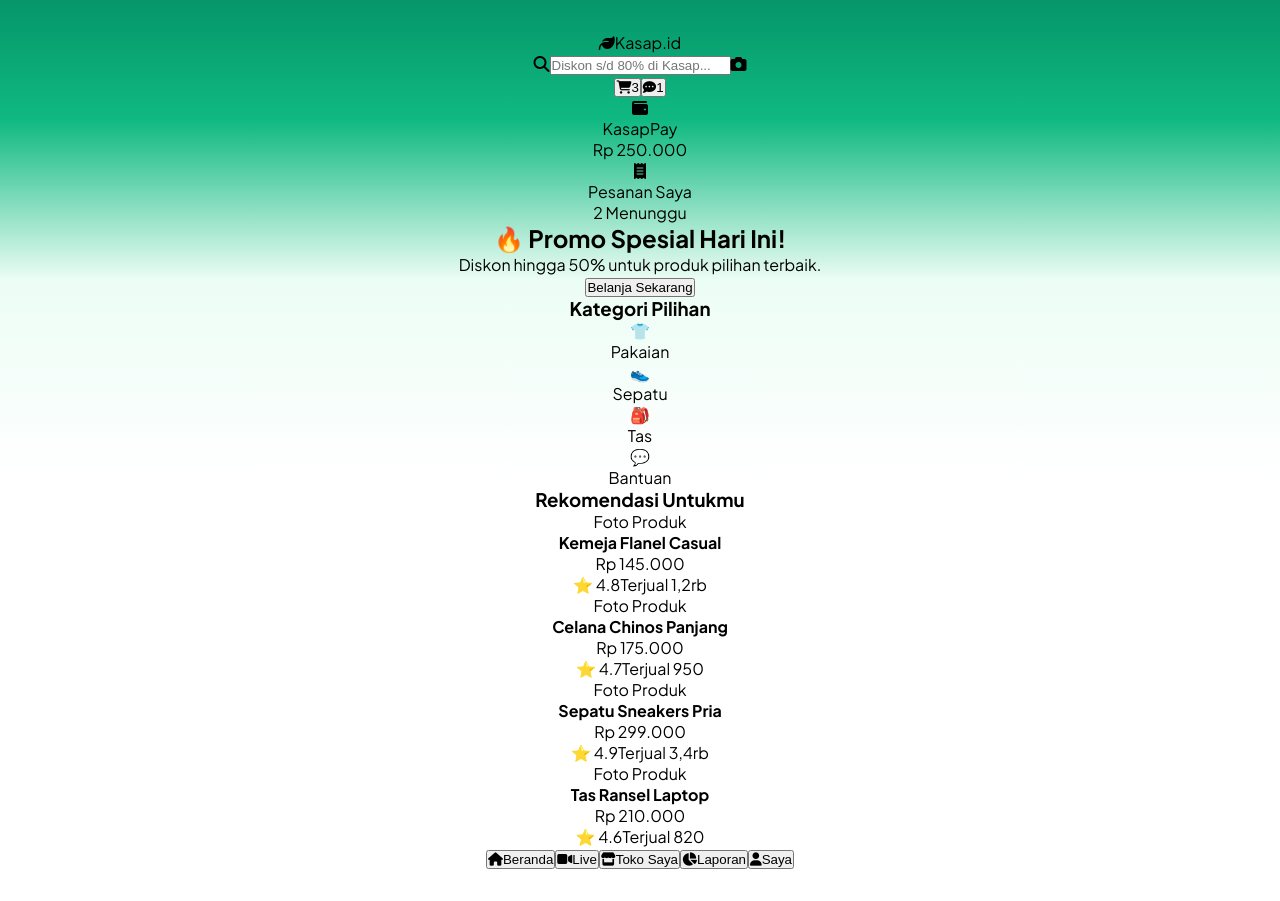
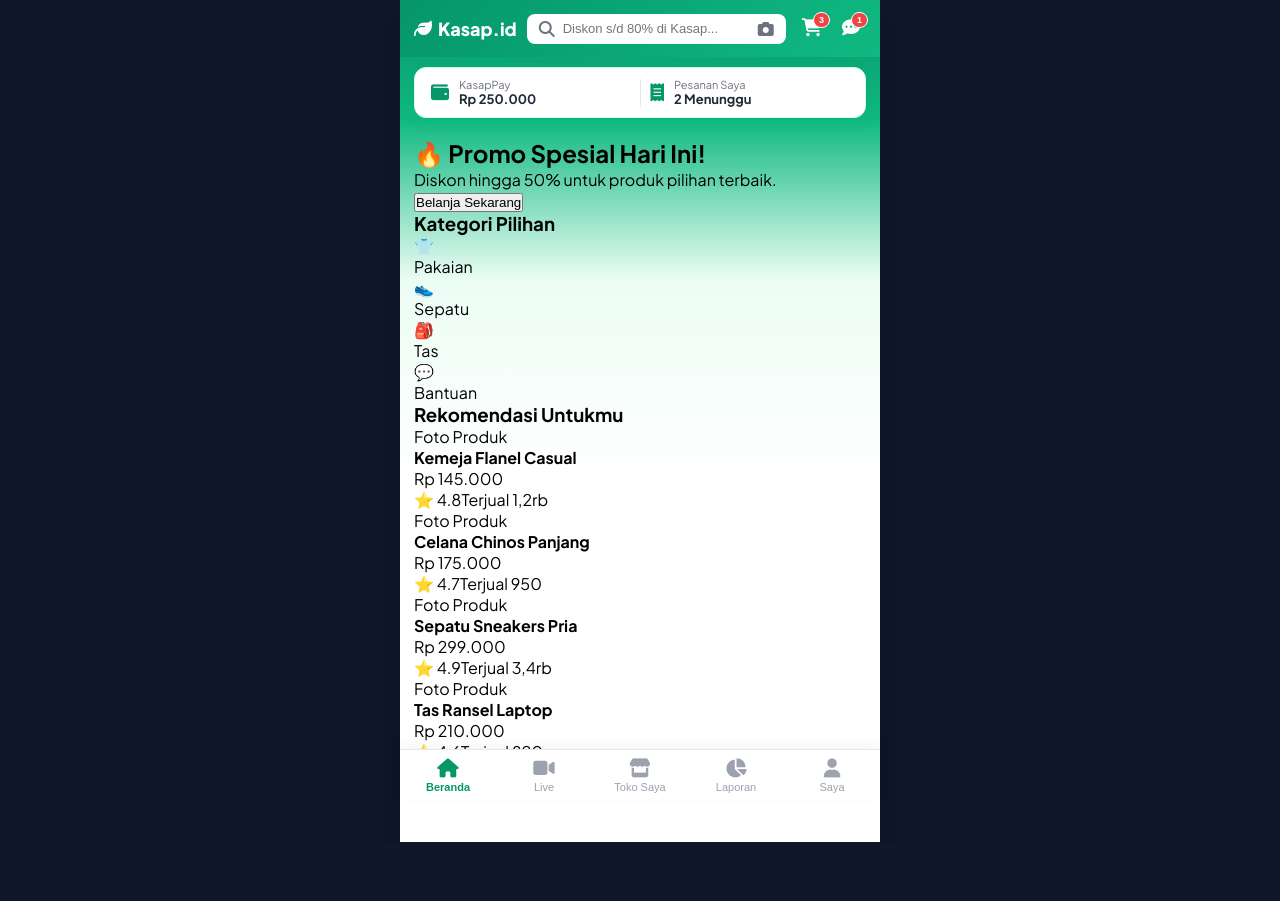
Before and after one commit to k454p/kasap_id, a React (Vite) app: page / in a window 1280 px wide. After the commit the page ends 842 px from the top, so only its background shows below. Built offline with nearby package versions, Linux system fonts and the light colour scheme.

Commit message:
Update App.css

```diff
--- a/src/App.css
+++ b/src/App.css
@@ -1,6 +1,176 @@
-#root {
-  max-width: 1280px;
-  margin: 0 auto;
-  padding: 2rem;
-  text-align: center; /* Ini yang bikin semua tulisan jadi rata tengah dan tata letak Shopee jadi aneh */
+:root {
+  --primary: #059669;
+  --primary-light: #10b981;
+  --primary-bg: #ecfdf5;
+  --accent: #f59e0b;
+  --dark: #1f2937;
+  --gray: #6b7280;
+  --light-gray: #f3f4f6;
+  --border: #e5e7eb;
 }
+
+.app-viewport {
+  width: 100%;
+  min-height: 100vh;
+  display: flex;
+  flex-direction: column;
+}
+
+/* Header Bergaya Shopee Hijau */
+.shopee-header {
+  position: sticky;
+  top: 0;
+  z-index: 50;
+  display: flex;
+  align-items: center;
+  gap: 10px;
+  padding: 12px 14px;
+  background: linear-gradient(135deg, #059669 0%, #10b981 100%);
+  color: white;
+}
+
+.header-logo {
+  display: flex;
+  align-items: center;
+  gap: 6px;
+  font-weight: 800;
+  font-size: 18px;
+  cursor: pointer;
+}
+
+.search-bar {
+  flex: 1;
+  display: flex;
+  align-items: center;
+  background: #ffffff;
+  border-radius: 8px;
+  padding: 7px 12px;
+  gap: 8px;
+  color: var(--gray);
+  cursor: pointer;
+}
+
+.search-bar input {
+  border: none;
+  outline: none;
+  width: 100%;
+  font-size: 13px;
+  color: var(--dark);
+}
+
+.header-actions {
+  display: flex;
+  gap: 8px;
+}
+
+.btn-icon {
+  background: none;
+  border: none;
+  color: white;
+  font-size: 18px;
+  position: relative;
+  cursor: pointer;
+  padding: 6px;
+}
+
+.badge {
+  position: absolute;
+  top: 0;
+  right: -2px;
+  background: #ef4444;
+  color: white;
+  font-size: 9px;
+  font-weight: 700;
+  border-radius: 10px;
+  padding: 2px 5px;
+  border: 1.5px solid white;
+}
+
+/* Quick Bar Saldo & Pesanan */
+.quick-shopee-bar {
+  margin: 10px 14px;
+  background: white;
+  border-radius: 12px;
+  display: flex;
+  align-items: center;
+  padding: 10px 16px;
+  box-shadow: 0 4px 14px rgba(5, 150, 105, 0.08);
+  border: 1px solid #d1fae5;
+}
+
+.quick-item {
+  flex: 1;
+  display: flex;
+  align-items: center;
+  gap: 10px;
+  cursor: pointer;
+}
+
+.quick-divider {
+  width: 1px;
+  height: 28px;
+  background: var(--border);
+  margin: 0 10px;
+}
+
+.q-label {
+  font-size: 11px;
+  color: var(--gray);
+}
+
+.q-val {
+  font-size: 13px;
+  font-weight: 700;
+  color: var(--dark);
+}
+
+.text-emerald {
+  color: var(--primary);
+  font-size: 18px;
+}
+
+/* Area Konten Dinamis Komponen */
+.content-container {
+  flex: 1;
+  padding: 10px 14px 80px 14px; /* Ruang untuk Bottom Nav */
+}
+
+/* Bottom Nav Shopee */
+.shopee-bottom-nav {
+  position: fixed;
+  bottom: 0;
+  left: 50%;
+  transform: translateX(-50%);
+  width: 100%;
+  max-width: 480px;
+  background: #ffffff;
+  display: flex;
+  justify-content: space-around;
+  padding: 9px 0 7px 0;
+  border-top: 1px solid var(--border);
+  box-shadow: 0 -4px 12px rgba(0, 0, 0, 0.04);
+  z-index: 50;
+}
+
+.nav-btn {
+  background: none;
+  border: none;
+  display: flex;
+  flex-direction: column;
+  align-items: center;
+  gap: 3px;
+  color: #9ca3af;
+  font-size: 11px;
+  font-weight: 500;
+  cursor: pointer;
+  flex: 1;
+}
+
+.nav-btn i {
+  font-size: 19px;
+}
+
+.nav-btn.active {
+  color: var(--primary);
+  font-weight: 700;
+}
```
